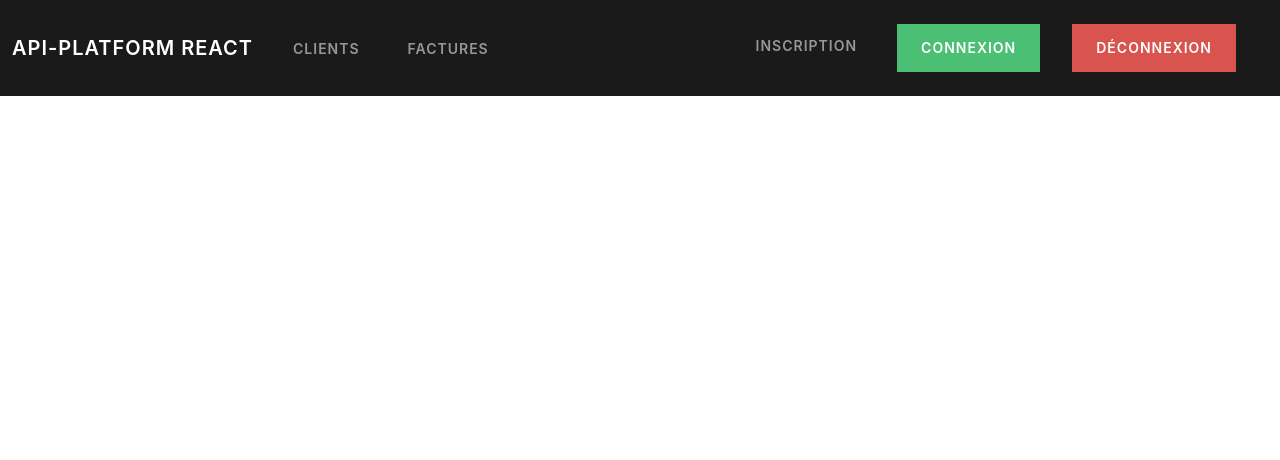
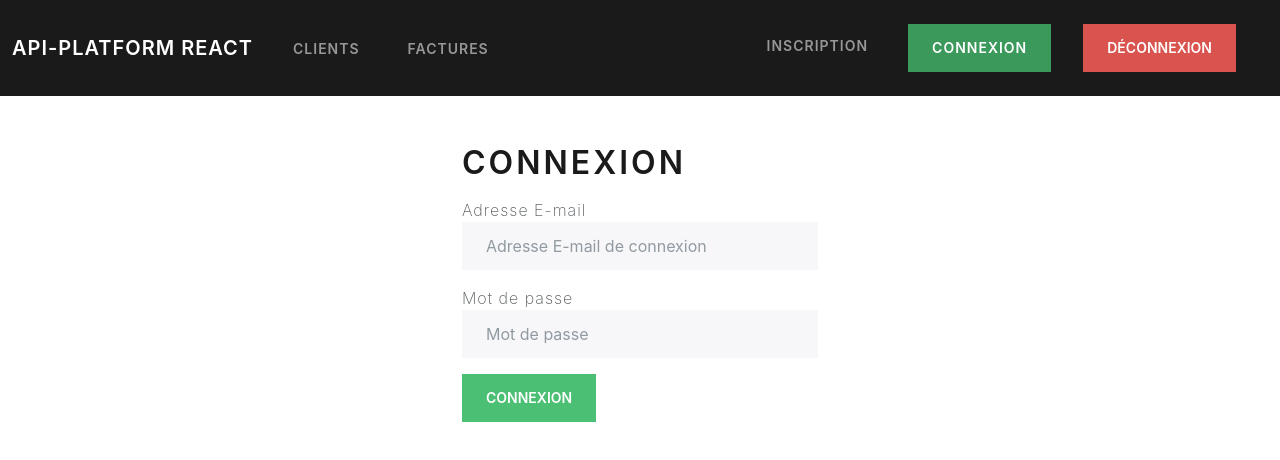
Before and after one commit to webepse/reactapi2022, a React (Create React App) app: page /login in a window 1280 px wide. Shown: the top 460 px of the page. Built offline with nearby package versions, Linux system fonts and the light colour scheme.

Commit message:
cours 10 - authentification v1

```diff
--- a/package.json
+++ b/package.json
@@ -7,6 +7,7 @@
     "@testing-library/react": "^12.1.2",
     "@testing-library/user-event": "^13.5.0",
     "axios": "^0.25.0",
+    "jwt-decode": "^3.1.2",
     "moment": "^2.29.1",
     "react": "^17.0.2",
     "react-dom": "^17.0.2",
--- a/src/App.js
+++ b/src/App.js
@@ -4,13 +4,19 @@
 import CustomersPage from './pages/CustomersPage';
 import CustomersPageWithPagination from './pages/CustomersPageWithPagination';
 import InvoicesPage from './pages/InvoicesPage';
+import LoginPage from './pages/LoginPage';
+import authAPI from './services/authAPI';
 
 function App() {
+
+  authAPI.setup()
+
   return (
     <Router>
       <Navbar />
       <main className='container pt-5'>
         <Routes>
+          <Route path="/login" element={<LoginPage />} />
           <Route path="/invoices" element={<InvoicesPage />}/>
           <Route path="/customerspage" element={<CustomersPageWithPagination />} />
           <Route path="/customers" element={<CustomersPage />} />
--- a/src/components/Navbar.jsx
+++ b/src/components/Navbar.jsx
@@ -1,8 +1,15 @@
+import { NavLink } from "react-router-dom";
+import authAPI from "../services/authAPI";
+
 const Navbar = (props) => {
+    const handleLogout = () => {
+        authAPI.logout()
+    }
+
     return (
         <nav className="navbar navbar-expand-lg navbar-dark bg-primary">
             <div className="container-fluid">
-                <a className="navbar-brand" href="#">API-Platform React</a>
+                <NavLink className="navbar-brand" to="/">API-Platform React</NavLink>
                 <button className="navbar-toggler" type="button" data-bs-toggle="collapse" data-bs-target="#navbarColor01" aria-controls="navbarColor01" aria-expanded="false" aria-label="Toggle navigation">
                 <span className="navbar-toggler-icon"></span>
                 </button>
@@ -10,21 +17,21 @@
                 <div className="collapse navbar-collapse" id="navbarColor01">
                     <ul className="navbar-nav me-auto">
                         <li className="nav-item">
-                            <a className="nav-link" href="#">Clients</a>
+                            <NavLink className="nav-link" to="/customers">Clients</NavLink>
                         </li>
                         <li className="nav-item">
-                            <a className="nav-link" href="#">Factures</a>
+                            <NavLink className="nav-link" to="/invoices">Factures</NavLink>
                         </li>
                     </ul>
                     <ul className="navbar-nav ms-auto">
                         <li className="nav-item">
-                            <a href="#" className="nav-link">Inscription</a>
+                            <NavLink to="/" className="nav-link">Inscription</NavLink>
                         </li>
                         <li className="nav-item">
-                            <a href="#" className="btn btn-success">Connexion</a>
+                            <NavLink to="/login" className="btn btn-success">Connexion</NavLink>
                         </li>
                         <li className="nav-item">
-                            <a href="#" className="btn btn-danger">Déconnexion</a>
+                            <button onClick={handleLogout} className="btn btn-danger">Déconnexion</button>
                         </li>
                     </ul>
                 </div>
--- /dev/null
+++ b/src/pages/LoginPage.jsx
@@ -0,0 +1,78 @@
+import {useState} from 'react';
+import authAPI from '../services/authAPI';
+
+const LoginPage = (props) => {
+
+    const [credentials, setCredentials] = useState({
+        username: "",
+        password: ""
+    })
+
+    const [error, setError] = useState("")
+
+    const handleChange = (event) => {
+        const value = event.currentTarget.value
+        const name = event.currentTarget.name
+
+        // copie de l'objet credentials ... et la virgule permet de faire un ajout ou un remplacement
+        // si on laisse simplement name, il va venir écrire dans l'objet une prop name mais avec le crochet il va prendre la valeur de name (ex: username)
+
+        setCredentials({...credentials, [name]:value})
+
+    }
+
+    const handleSubmit = async (event) => {
+        event.preventDefault()
+        try{
+            await authAPI.authenticate(credentials)
+            setError("")
+        }catch(error)
+        {
+            setError("Aucun compte ne possède cette adresse e-mail ou les informations ne correspondent pas")
+        }
+    }
+
+    return (
+        <>
+            <div className="row">
+                <div className="col-4 offset-4">
+                    <h1>Connexion</h1>
+                    <form onSubmit={handleSubmit}>
+                        <div className="form-group my-3">
+                            <label htmlFor="username">Adresse E-mail</label>
+                            <input
+                                type="email"
+                                value={credentials.username}
+                                onChange={handleChange}
+                                placeholder='Adresse E-mail de connexion'
+                                name="username"
+                                id="username"
+                                className={"form-control" + (error && " is-invalid")}
+                            />
+                            {error && (
+                                <p className='invalid-feedback'>{error}</p>
+                            )}
+                        </div>
+                        <div className="form-group my-3">
+                            <label htmlFor="password">Mot de passe</label>
+                            <input
+                                type="password"
+                                value={credentials.password}
+                                onChange={handleChange}
+                                placeholder='Mot de passe'
+                                id="password"
+                                name="password"
+                                className='form-control'
+                            />
+                        </div>
+                        <div className="form-group my-3">
+                            <button className='btn btn-success'>Connexion</button>
+                        </div>
+                    </form>
+                </div>
+            </div>
+        </>
+     );
+}
+
+export default LoginPage;
--- /dev/null
+++ b/src/services/authAPI.js
@@ -0,0 +1,39 @@
+import Axios from "axios"
+import jwtDecode from "jwt-decode"
+
+function authenticate(credentials){
+    return Axios
+            .post("http://localhost:8000/api/login_check", credentials)
+            .then(response => response.data.token)
+            .then(token => {
+                // mettre le token dans le localStorage
+                window.localStorage.setItem("authToken", token)
+                // ajouter à axios pour chaque req, le bearer token avec le token récup
+                Axios.defaults.headers["Authorization"]="Bearer " + token
+                return true
+            })
+}
+
+function logout(){
+    window.localStorage.removeItem("authToken")
+    delete Axios.defaults.headers["Authorization"]
+}
+
+function setup(){
+    // voir si on a un token
+    const token = window.localStorage.getItem('authToken')
+    if(token)
+    {
+        const jwtData = jwtDecode(token)
+        // millisecondes vs secondes
+        if((jwtData.exp * 1000) > new Date().getTime()){
+            Axios.defaults.headers["Authorization"]="Bearer " + token
+        }
+    }
+}
+
+export default {
+    authenticate: authenticate,
+    logout: logout,
+    setup: setup
+}
```
Also changed, not shown: 1 other file (tests, documents, lock files or other folders).
